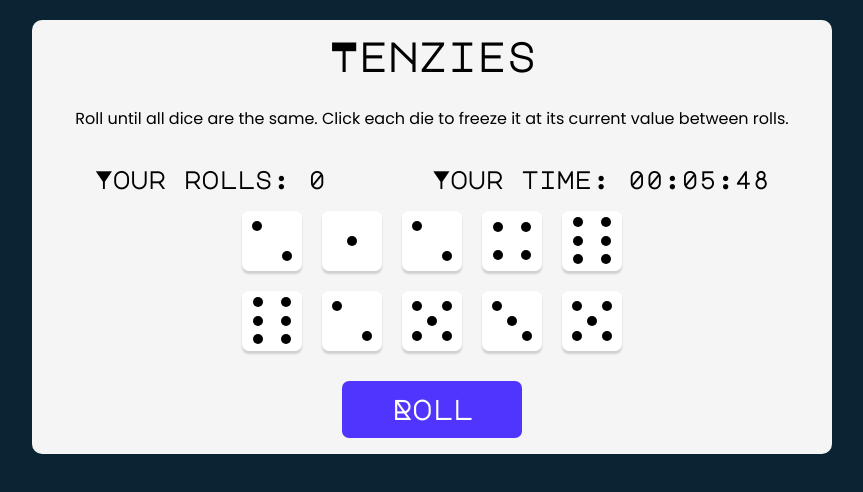
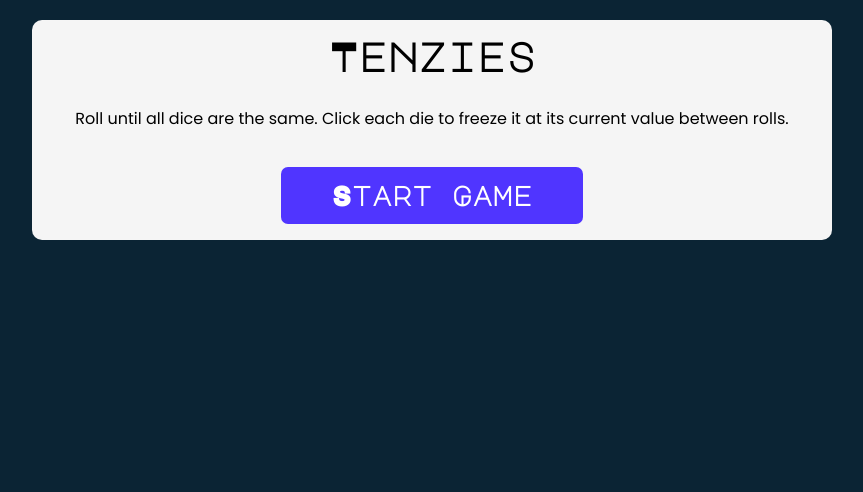
Before and after one commit to cl4ram/tenzies-react-game, a React (Vite) app: page / in a window 1280 px wide. Shown: the top 492 px of the page, without its empty margins (208-1071 px from the left). Built offline with nearby package versions, Linux system fonts and the light colour scheme.

Commit message:
update(*): add button to start game

```diff
--- a/src/App.css
+++ b/src/App.css
@@ -39,6 +39,28 @@ main {
   padding: 0 20px;
 }
 
+.game-container {
+  display: flex;
+  flex-direction: column;
+  justify-content: space-evenly;
+  align-items: center;
+
+}
+
+.start-button {
+  background-color: #5035FF;
+  border-radius: 7px;
+  color: #FFFFFF;
+  border: none;
+  padding: 15px 50px;
+  font-family: "Major Mono Display", monospace;
+  font-weight: 700;
+  font-size: 1.7rem;
+  cursor: pointer;
+  margin-top: 20px;
+
+}
+
 .tracker {
   display: grid;
   grid-template-columns: repeat(2, 1fr);
@@ -49,6 +71,7 @@ main {
   display: grid;
   grid-template: auto auto / repeat(5, 1fr);
   grid-gap: 20px;
+  max-width: 600px;
 }
 
 .die {
--- a/src/App.jsx
+++ b/src/App.jsx
@@ -16,6 +16,7 @@ export default function App() {
   const [running, setRunning] = useState(true)
   const [bestRoll, setBestRoll] = useState(parseInt(localStorage.getItem("bestRolls")) || null)
   const [bestTime, setBestTime] = useState(parseInt(localStorage.getItem("bestTime")) || null)
+  const [startGame, setStartGame] = useState(false)
 
   useEffect(()=>{
     let interval = null
@@ -38,6 +39,10 @@ export default function App() {
       checkBestTime()
     }
   }, [dice])
+
+  function start(){
+    setStartGame(true)
+  }
 
   function generateDie() {
     return {
@@ -117,6 +122,12 @@ export default function App() {
         {tenzies && <Confetti width={window.innerWidth} height={window.innerHeight} />}
         <h1 className="title">Tenzies</h1>
         <p className="instructions">Roll until all dice are the same. Click each die to freeze it at its current value between rolls.</p>
+        {
+        !startGame
+        ?
+        <button className="start-button" onClick={start}>Start Game</button>
+        :
+        <div className="game-container">
             <div className="tracker">
               <RollTracker rolls={rolls} />
               <Timer time={time}/>
@@ -125,6 +136,8 @@ export default function App() {
               {dices}
             </div>
             <button onClick={rollDice} className="roll-button">{tenzies ? 'Play again' : 'Roll'}</button>
+        </div>
+        }
         {(bestRoll && bestTime) && <Records bestRoll={bestRoll} bestTime={bestTime}/> }
       </main>
   )
```
Also changed, not shown: 1 other file (tests, documents, lock files or other folders). Lines whose indentation alone changed are shown as unchanged.
